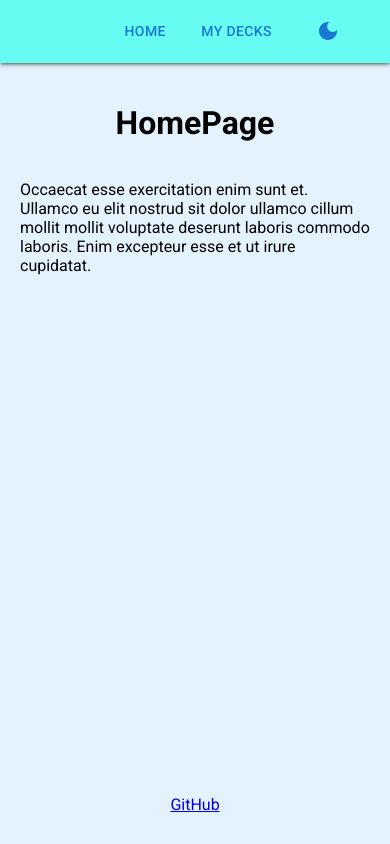
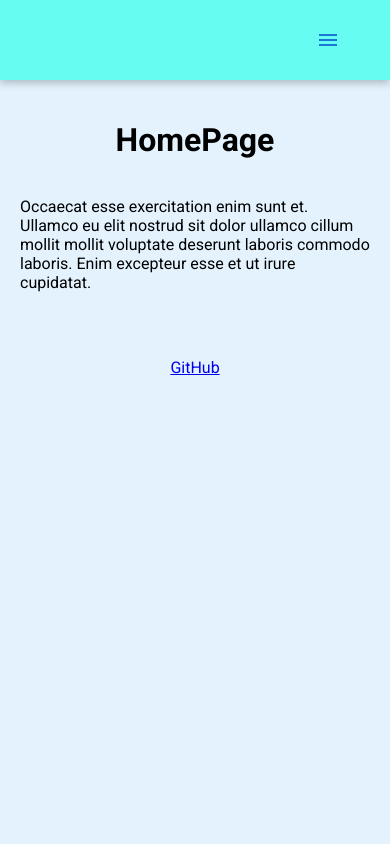
Before and after one commit to AiBenTor/flashcards-app, a React (Vite) app: page / in a window 390 px wide. Built offline with nearby package versions, Linux system fonts and the light colour scheme.

Commit message:
feat: Add mobile header menu button styles

```diff
--- a/src/components/Header.tsx
+++ b/src/components/Header.tsx
@@ -1,7 +1,7 @@
-import { Stack } from '@mui/material'
 import { useTheme } from '@/hooks/useTheme'
 import { LinkButton } from './LinkButton'
 import { ThemeButton } from './ThemeButton'
+import { MenuButton } from './MenuButton'
 
 export const Header = () => {
   const { theme, setDarkTheme, setLightTheme } = useTheme()
@@ -16,11 +16,15 @@ export const Header = () => {
 
   return (
     <header className="header">
-      <Stack direction="row" spacing={2}>
+      <div className="header__container--web">
         <LinkButton url="/" text="Home" theme={theme} />
         <LinkButton url="/decks" text="My Decks" theme={theme} />
         <ThemeButton theme={theme} handleClick={handleClick} />
-      </Stack>
+      </div>
+
+      <div className="header__container--mobile">
+        <MenuButton theme={theme} />
+      </div>
     </header>
   )
 }
--- /dev/null
+++ b/src/components/MenuButton.tsx
@@ -0,0 +1,14 @@
+import MenuIcon from '@mui/icons-material/Menu'
+import { HeaderButton } from './HeaderButton'
+
+interface Props {
+  theme: 'light' | 'dark'
+}
+
+export const MenuButton: React.FC<Props> = ({ theme }) => {
+  return (
+    <HeaderButton theme={theme}>
+      <MenuIcon />
+    </HeaderButton>
+  )
+}
--- a/src/styles/_base.scss
+++ b/src/styles/_base.scss
@@ -3,6 +3,11 @@
 @import './footer.scss';
 @import './header.scss';
 @import './pageLayout.scss';
+
+#root {
+  margin: 0;
+  width: 100%;
+}
 
 body {
   background-color: palette.$color__base-light;
@@ -16,17 +21,11 @@ body {
   }
 }
 
-#root {
-  margin: 0;
-  width: 100%;
-}
-
 .app {
   background-color: palette.$color__base-light;
   display: flex;
   flex-direction: column;
   font-family: 'Roboto';
-  height: 100%;
   justify-content: space-between;
 
   &.dark {
--- a/src/styles/header.scss
+++ b/src/styles/header.scss
@@ -1,21 +1,28 @@
 @use 'palette.module';
 
-%header-shared {
+.header {
   align-items: center;
-  backdrop-filter: blur(4px);
-  box-shadow: 0 0 5px 0;
+  background-color: palette.$color__blue-light;
+  box-shadow: 0px 3px 8px rgba(0, 0, 0, 0.24);
   display: flex;
+  gap: 10px;
   height: 80px;
-  justify-content: flex-end;
+  justify-content: end;
   padding-inline: 30px;
+
+  .dark & {
+    background-color: palette.$color__black;
+  }
 }
 
-.header {
-  @extend %header-shared;
-  background-color: palette.$color__blue-light;
+.header__container--web {
+  @media (max-width: 640px) {
+    display: none;
+  }
 }
 
-.dark .header {
-  @extend %header-shared;
-  background-color: palette.$color__black;
+.header__container--mobile {
+  @media (min-width: 640px) {
+    display: none;
+  }
 }
```
